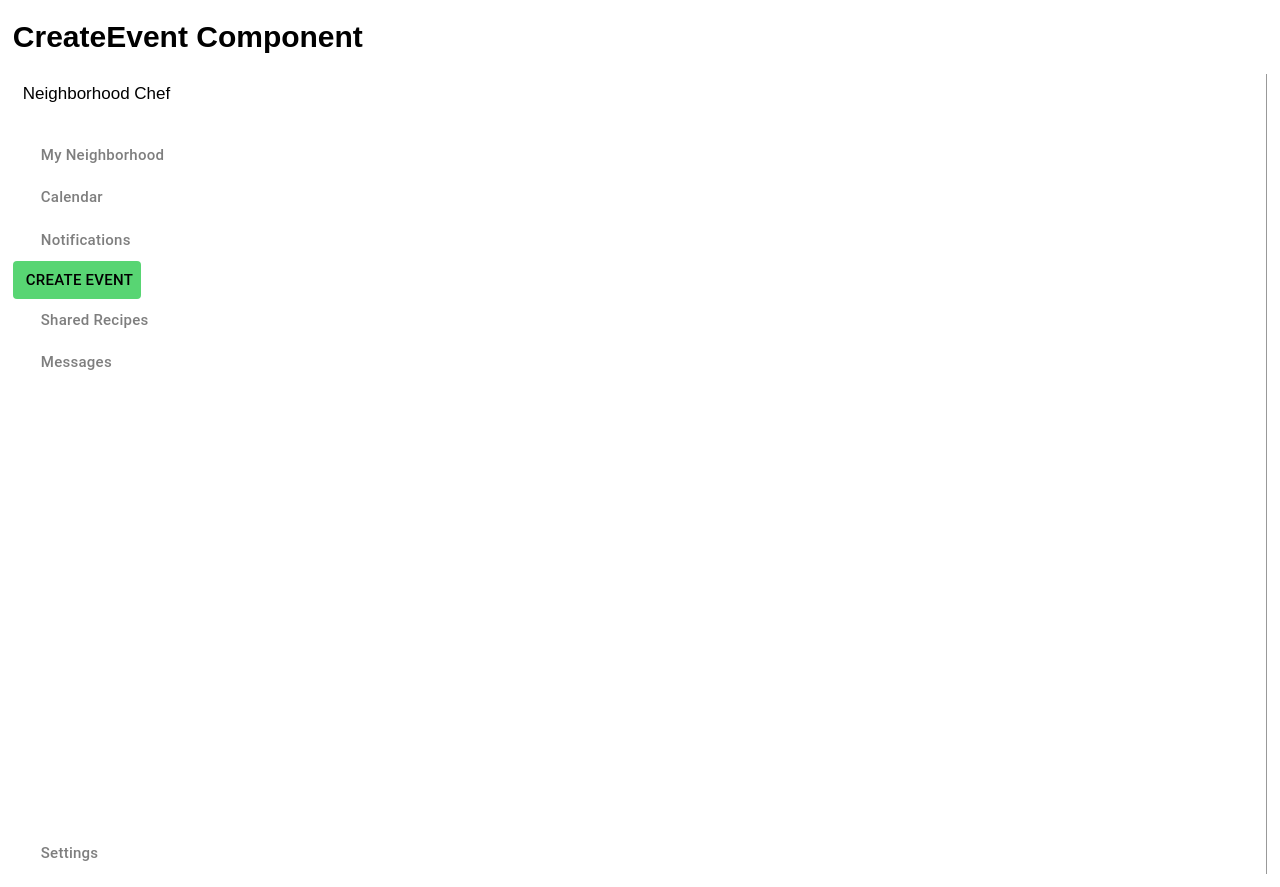
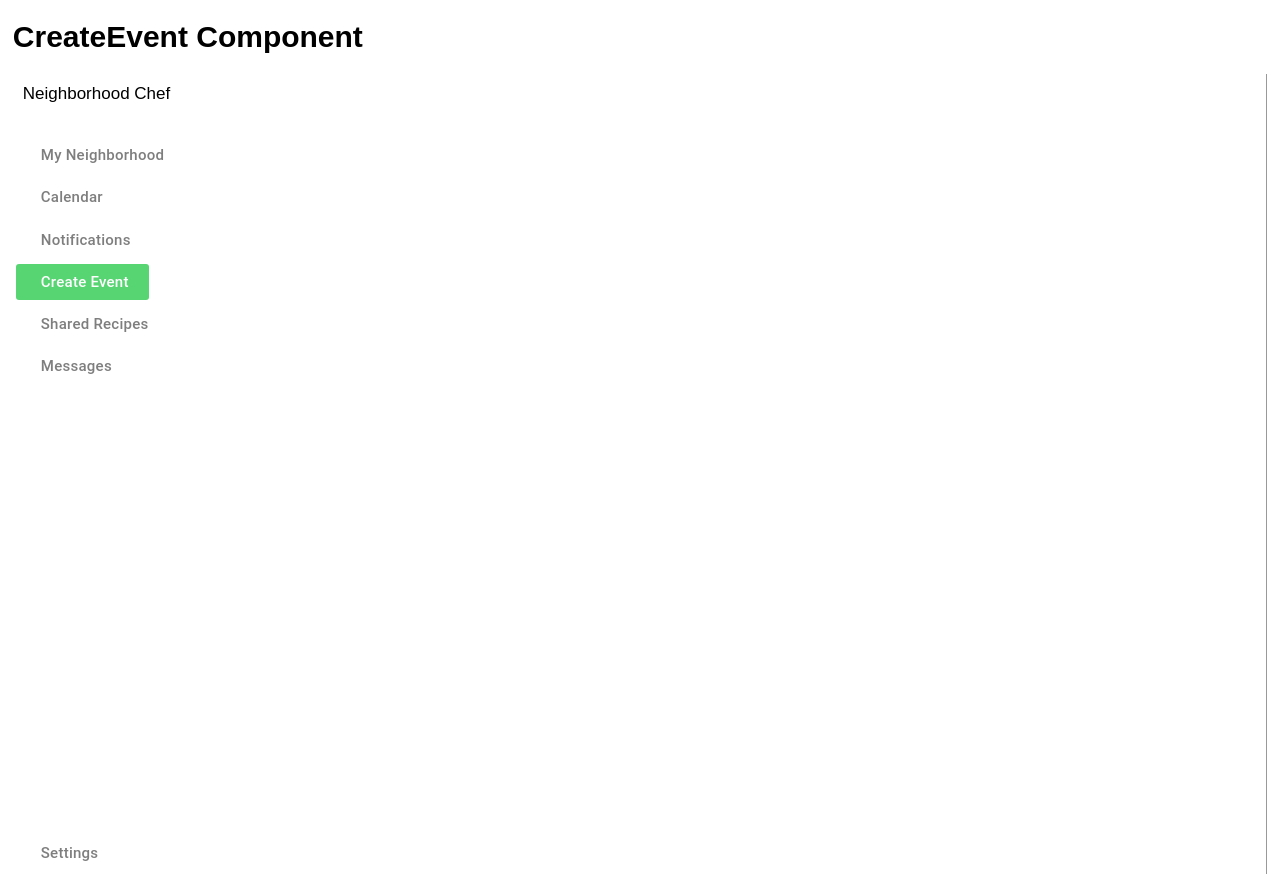
Before and after one commit to BloomTech-Labs/neighborhood-chef-fe, a React (Create React App) app: page /create-event in a window 1280 px wide. Built offline with nearby package versions, Linux system fonts and the light colour scheme.

Commit message:
styled anchor for active

```diff
--- a/src/components/dashboard/Sidebar.js
+++ b/src/components/dashboard/Sidebar.js
@@ -21,23 +21,27 @@ const useStyles = makeStyles({
   root: {
     textTransform: "none",
     margin: "3px",
-    background: "white",
     border: 0,
     borderRadius: 3,
+    padding: "5px 20px",
+  },
+  notActive: {
+    background: "white",
+    color: "black",
     opacity: 0.5,
-    color: "black",
-    padding: "5px 20px",
     "&:hover": {
       background: "lightgreen",
-    },
-    "&:active": {
-      background: "#58D573",
-      color: "white",
     },
   },
   active: {
     background: "#58D573",
     color: "white",
+    "& a": {
+      color: "white",
+    },
+    "&:hover": {
+      background: "#58D573",
+    },
   },
 });
 
@@ -55,7 +59,9 @@ const Sidebar = ({ active }) => {
         <nav className="nav-container">
           <Button
             className={
-              active === "neighborhood" ? classes.active : classes.root
+              active === "neighborhood"
+                ? `${classes.root} ${classes.active}`
+                : `${classes.root} ${classes.notActive}`
             }
           >
             <span style={{ marginRight: "5px" }}>
@@ -64,7 +70,11 @@ const Sidebar = ({ active }) => {
             <Link to="/view-events">My Neighborhood</Link>
           </Button>
           <Button
-            className={active === "calendar" ? classes.active : classes.root}
+            className={
+              active === "calendar"
+                ? `${classes.root} ${classes.active}`
+                : `${classes.root} ${classes.notActive}`
+            }
           >
             <span style={{ marginRight: "5px" }}>
               <Icon height="20" icon={calendarOutlined} />
@@ -73,7 +83,9 @@ const Sidebar = ({ active }) => {
           </Button>
           <Button
             className={
-              active === "notifications" ? classes.active : classes.root
+              active === "notifications"
+                ? `${classes.root} ${classes.active}`
+                : `${classes.root} ${classes.notActive}`
             }
           >
             <span style={{ marginRight: "5px" }}>
@@ -82,7 +94,11 @@ const Sidebar = ({ active }) => {
             <Link to="/notifications">Notifications</Link>
           </Button>
           <Button
-            className={active === "createEvent" ? classes.active : classes.root}
+            className={
+              active === "createEvent"
+                ? `${classes.root} ${classes.active}`
+                : `${classes.root} ${classes.notActive}`
+            }
           >
             <span style={{ marginRight: "5px" }}>
               <Icon height="20" icon={calendarPlus} />
@@ -90,7 +106,11 @@ const Sidebar = ({ active }) => {
             <Link to="/create-event">Create Event</Link>
           </Button>
           <Button
-            className={active === "recipes" ? classes.active : classes.root}
+            className={
+              active === "recipes"
+                ? `${classes.root} ${classes.active}`
+                : `${classes.root} ${classes.notActive}`
+            }
           >
             <span style={{ marginRight: "5px" }}>
               <Icon height="20" icon={bxFoodMenu} />
@@ -98,7 +118,11 @@ const Sidebar = ({ active }) => {
             <Link to="/shared-recipes">Shared Recipes</Link>
           </Button>
           <Button
-            className={active === "messages" ? classes.active : classes.root}
+            className={
+              active === "messages"
+                ? `${classes.root} ${classes.active}`
+                : `${classes.root} ${classes.notActive}`
+            }
           >
             <span style={{ marginRight: "5px" }}>
               <Icon height="20" icon={bxMessageSquareDots} />
@@ -109,7 +133,11 @@ const Sidebar = ({ active }) => {
       </div>
       <div className="settings-button">
         <Button
-          className={active === "settings" ? classes.active : classes.root}
+          className={
+            active === "settings"
+              ? `${classes.root} ${classes.active}`
+              : `${classes.root} ${classes.notActive}`
+          }
         >
           <span style={{ marginRight: "5px" }}>
             <Icon height="20" icon={outlineSettings} />
```
